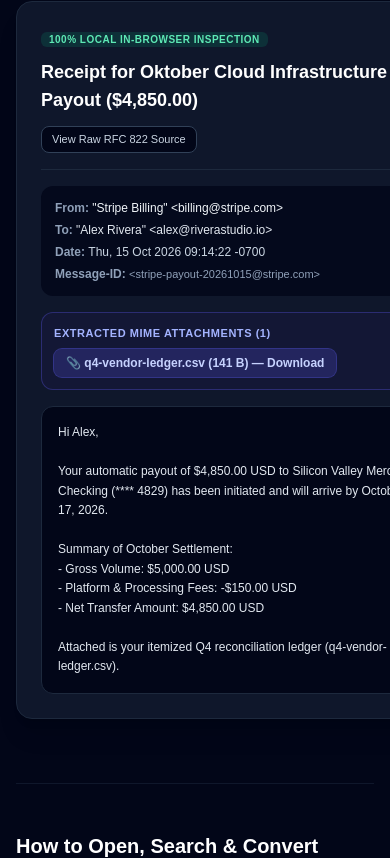
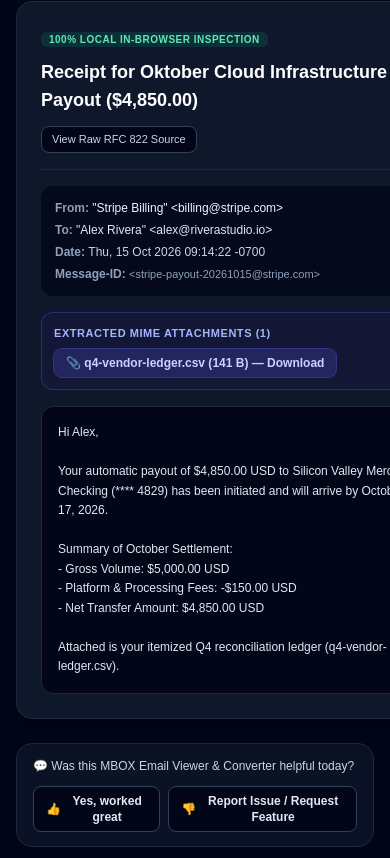
Before and after one commit to plaguang/mbox-viewer, a Next.js app: page /mbox-to-csv in a window 390 px wide. Shown: the part 1142-2000 px from the top of the page. Built offline with nearby package versions, Linux system fonts and the light colour scheme; no server answers.

Commit message:
feat: fix mobile dropzone tap-to-upload dead clicks and add FeedbackBar widget

```diff
--- /dev/null
+++ b/src/components/FeedbackBar.tsx
@@ -0,0 +1,130 @@
+"use client";
+
+import React, { useState } from "react";
+import { trackToolEvent } from "@/lib/analytics";
+
+export default function FeedbackBar({
+  toolName,
+  theme = "light",
+}: {
+  toolName: string;
+  theme?: "light" | "dark";
+}) {
+  const [rating, setRating] = useState<"up" | "down" | null>(null);
+  const [comment, setComment] = useState("");
+  const [submitted, setSubmitted] = useState(false);
+
+  const isDark = theme === "dark";
+
+  function handleRate(choice: "up" | "down") {
+    setRating(choice);
+    const pagePath = typeof window !== "undefined" ? window.location.pathname : "/";
+    trackToolEvent("user_feedback", {
+      tool: toolName,
+      page: pagePath,
+      rating: choice,
+    });
+  }
+
+  function handleSubmitComment(e: React.FormEvent) {
+    e.preventDefault();
+    const trimmed = comment.trim().slice(0, 180);
+    const pagePath = typeof window !== "undefined" ? window.location.pathname : "/";
+    trackToolEvent("user_feedback", {
+      tool: toolName,
+      page: pagePath,
+      rating: rating || "comment",
+      comment: trimmed || "no_text",
+    });
+    setSubmitted(true);
+  }
+
+  return (
+    <div
+      data-testid="feedback-bar"
+      className={`rounded-2xl border px-4 py-3.5 text-xs transition ${
+        isDark
+          ? "border-slate-800 bg-slate-900/70 text-slate-300"
+          : "border-slate-200 bg-white text-slate-700 shadow-xs"
+      }`}
+    >
+      <div className="flex flex-wrap items-center justify-between gap-3">
+        <div className="flex items-center gap-2 font-medium">
+          <span>💬 Was this {toolName} helpful today?</span>
+          {rating && !submitted && (
+            <span className="text-emerald-500 font-semibold">
+              Thanks! Tell us more below (optional):
+            </span>
+          )}
+          {submitted && (
+            <span data-testid="feedback-thanks" className="text-emerald-500 font-semibold">
+              ✓ Thank you! Your feedback helps us improve this free tool.
+            </span>
+          )}
+        </div>
+
+        <div className="flex items-center gap-2">
+          <button
+            type="button"
+            data-testid="feedback-up-btn"
+            onClick={() => handleRate("up")}
+            className={`inline-flex items-center gap-1.5 rounded-lg border px-3 py-1.5 font-semibold transition ${
+              rating === "up"
+                ? "border-emerald-500 bg-emerald-500/15 text-emerald-500"
+                : isDark
+                ? "border-slate-700 bg-slate-950 text-slate-200 hover:border-emerald-500/50"
+                : "border-slate-300 bg-slate-50 text-slate-700 hover:bg-slate-100"
+            }`}
+          >
+            <span>👍</span>
+            <span>Yes, worked great</span>
+          </button>
+
+          <button
+            type="button"
+            data-testid="feedback-down-btn"
+            onClick={() => handleRate("down")}
+            className={`inline-flex items-center gap-1.5 rounded-lg border px-3 py-1.5 font-semibold transition ${
+              rating === "down"
+                ? "border-amber-500 bg-amber-500/15 text-amber-500"
+                : isDark
+                ? "border-slate-700 bg-slate-950 text-slate-200 hover:border-amber-500/50"
+                : "border-slate-300 bg-slate-50 text-slate-700 hover:bg-slate-100"
+            }`}
+          >
+            <span>👎</span>
+            <span>Report Issue / Request Feature</span>
+          </button>
+        </div>
+      </div>
+
+      {rating && !submitted && (
+        <form onSubmit={handleSubmitComment} className="mt-3 flex flex-wrap items-center gap-2">
+          <input
+            type="text"
+            data-testid="feedback-comment-input"
+            value={comment}
+            onChange={(e) => setComment(e.target.value)}
+            placeholder={
+              rating === "down"
+                ? "What went wrong or which file format / feature do you need?"
+                : "Any feature request or suggestion?"
+            }
+            className={`min-w-[240px] flex-1 rounded-lg border px-3 py-1.5 text-xs outline-none ${
+              isDark
+                ? "border-slate-700 bg-slate-950 text-slate-100 focus:border-emerald-500"
+                : "border-slate-300 bg-slate-50 text-slate-900 focus:border-indigo-600"
+            }`}
+          />
+          <button
+            type="submit"
+            data-testid="feedback-submit-btn"
+            className="rounded-lg bg-emerald-600 px-3.5 py-1.5 font-semibold text-white hover:bg-emerald-500"
+          >
+            Send Feedback
+          </button>
+        </form>
+      )}
+    </div>
+  );
+}
--- a/src/components/Landing.tsx
+++ b/src/components/Landing.tsx
@@ -1,6 +1,7 @@
 import React from "react";
 import Link from "next/link";
 import MboxWorkspace from "./MboxWorkspace";
+import FeedbackBar from "./FeedbackBar";
 
 export interface FAQItem {
   q: string;
@@ -86,6 +87,10 @@
 
         <MboxWorkspace />
 
+        <div className="mt-6">
+          <FeedbackBar toolName="MBOX Email Viewer & Converter" theme="dark" />
+        </div>
+
         <section className="mt-16 border-t border-slate-900 pt-12">
           <h2 className="text-xl font-bold text-white">
             How to Open, Search &amp; Convert MBOX Email Archives Locally
--- a/src/components/MboxWorkspace.tsx
+++ b/src/components/MboxWorkspace.tsx
@@ -525,13 +525,13 @@
       {/* 顶部上传与一键操作栏 */}
       <div className="flex flex-wrap items-center justify-between gap-3 rounded-2xl border border-slate-800 bg-slate-900/90 p-4 shadow-lg">
         <div className="flex flex-wrap items-center gap-2.5">
-          <label className="cursor-pointer rounded-xl bg-emerald-500 px-4 py-2 text-xs font-bold text-slate-950 shadow-md shadow-emerald-500/20 transition hover:bg-emerald-400">
-            📂 Open .MBOX / .EML File Locally
+          <label className="relative cursor-pointer rounded-xl bg-emerald-500 px-4 py-2 text-xs font-bold text-slate-950 shadow-md shadow-emerald-500/20 transition hover:bg-emerald-400 active:scale-[0.99]">
+            <span className="pointer-events-none">📂 Open .MBOX / .EML File Locally</span>
             <input
               data-testid="mbox-file-input"
               type="file"
               accept=".mbox,.eml,.txt,application/mbox,message/rfc822"
-              className="hidden"
+              className="sr-only"
               onChange={(e) => handleFileUpload(e.target.files)}
             />
           </label>
```
